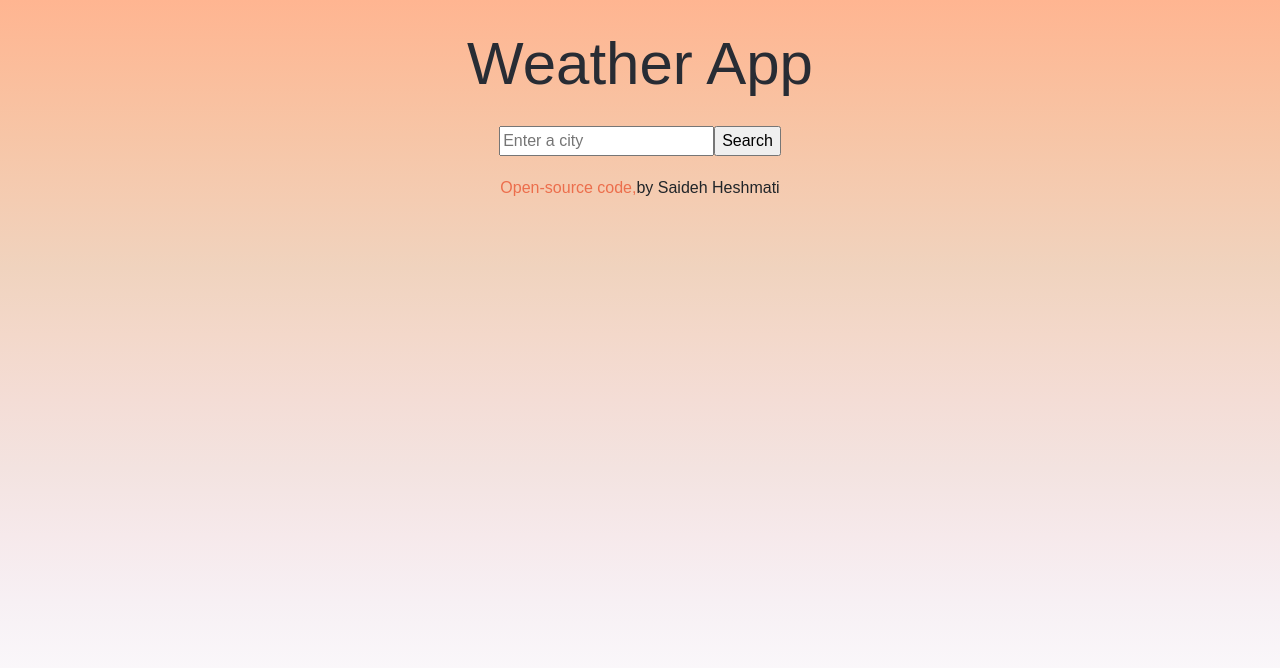
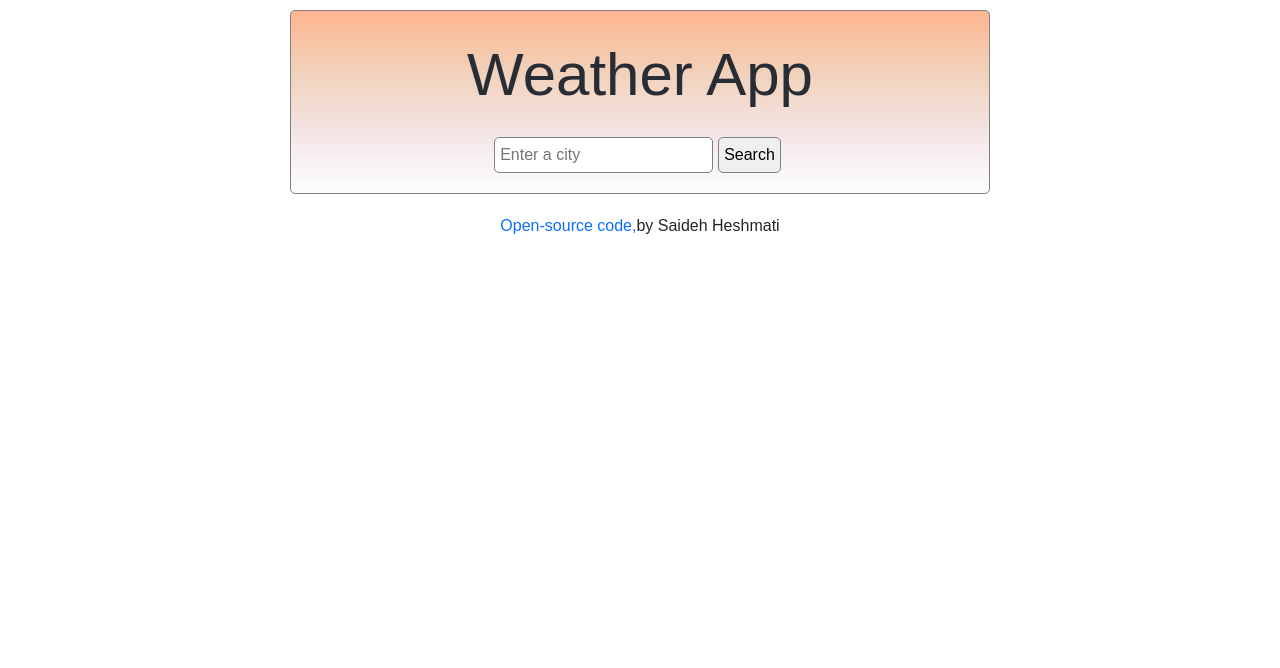
Before and after one commit to sahesh2003/weather-react-app, a React (Create React App) app: page / in a window 1280 px wide. Shown: the top 668 px of the page. Built offline with nearby package versions, Linux system fonts and the light colour scheme.

Commit message:
add weather data

```diff
--- a/src/App.css
+++ b/src/App.css
@@ -1,5 +1,20 @@
 .App {
   text-align: center;
+  max-width: 700px;
+  margin: 0 auto;
+
+}
+.App-header > h1 {
+  font-size: 60px;
+  color: #282c34;
+  font-family: arial, sans-serif;
+  padding-top: 50px;
+}
+
+.App> .container{
+  margin-top: 10px;
+  border: 1px solid grey;
+  border-radius: 5px;
   background-image: linear-gradient(
     to bottom,
     #ffb591,
@@ -16,9 +31,3 @@
     #fefefe
   );
 }
-.App-header > h1 {
-  font-size: 60px;
-  color: #282c34;
-  font-family: arial, sans-serif;
-  padding-top: 50px;
-}
--- a/src/App.js
+++ b/src/App.js
@@ -5,12 +5,14 @@ import Search from "./Search";
 function App() {
   return (
     <div className="App">
-      <header className="App-header">
-        <h1>Weather App</h1>
-        <br />
-        <br />
-        <Search />
-      </header>
+      <div className="container">
+        <div className="App-header">
+          <h1>Weather App</h1>
+          <br />
+          <br />
+          <Search />
+        </div>
+      </div>
       <p className="weather-app link pt-0" id="endNote">
         <a href="https://github.com/sahesh2003/weather-react-app">
           Open-source code,
--- a/src/Search.css
+++ b/src/Search.css
@@ -9,7 +9,6 @@ h1 {
   line-height: 28px;
   margin: 0;
   text-transform: capitalize;
-
 }
 h2 {
   color: #7c7c7c;
@@ -37,63 +36,60 @@ li {
 }
 
 .weather-app {
-  border: 1px solid #dadde1;
-  padding: 15px;
+  /* padding: 10px; */
   margin: 20px auto;
   border-radius: 10px;
   max-width: 600px;
-  height: 70vh;
-  background-image: linear-gradient(
-    to bottom,
-    #ffb591,
-    #fbbd9b,
-    #f7c5a6,
-    #f4ccb2,
-    #f0d3be,
-    #f3d8ca,
-    #f4ddd6,
-    #f3e3e0,
-    #f6e9eb,
-    #f7f0f4,
-    #faf7fa,
-    #fefefe
-  );
-}
-.input {
-  border: none;
-}
-.btn {
-  background-color: #ec6e4c;
-  border: none;
-}
-.btn:hover {
-  background-color: #7c7c7c;
+  height: 60vh;
 }
 
+.description {
+  color: #7c7c7c;
+  font-size: 18px;
+  font-weight: 100;
+  line-height: 20px;
+  list-style: none;
+  text-align: left;
+  margin-bottom: 20px;
+}
+.icon-temp{
+    height: fit-content;
+}
 .weather-icon {
-  height: 68px;
-  width: 68px;
-  margin-right: 10px;
+  width: 88px;
+  margin-right: 5px;
+  align-items: center;
 }
-
+.weather-icon > img {
+  align-items: center;
+  margin: 0;
+}
 .temperature {
   color: rgb(33, 33, 33);
   font-size: 60px;
   font-weight: 400;
-  line-height: 1;
+  /* line-height: 1; */
   margin-right: 0;
   padding-right: 0;
 }
 
 .units {
   position: relative;
-  /* top: -34px; */
-  font-size: 16px;
+  top: -30px;
+  font-size: 20px;
   padding-left: 0;
 }
-
+.humidity{
+    text-align: right;
+}
 .search-form {
   margin-bottom: 20px;
+}
+.search-form > input {
+  border-radius: 5px;
+  padding: 5px;
+  margin-right: 5px;
+  border: 1px solid gray;
 }
 #weatherName {
   text-transform: capitalize;
@@ -158,12 +154,12 @@ a {
 .min {
   opacity: 0.6;
 }
-#endNote {
+/* #endNote {
   background-image: none;
-}
-#endNote > a {
+} */
+/* #endNote > a {
   color: #ec6e4c;
-}
-#endNote > a:hover {
+} */
+/* #endNote > a:hover {
   color: #8d8b8b;
-}
+} */
--- a/src/Search.js
+++ b/src/Search.js
@@ -5,24 +5,36 @@ import "./Search.css";
 import "bootstrap/dist/css/bootstrap.min.css";
 
 export default function Search() {
-  let [loaded, setLoad] = useState(false);
+  const [weatherData, setWeatherData] = useState({ ready: false });
+  //   let [loaded, setLoad] = useState(false);
   let [city, changeCity] = useState(null);
-  let [tempreture, setTempreture] = useState(null);
-  let [description, setDescription] = useState(null);
-  let [humidity, setHumidity] = useState(null);
-  let [wind, setWind] = useState(null);
-  let [icon, setIcon] = useState(null);
-  let imgUrl = `http://openweathermap.org/img/wn/${icon}@2x.png`;
+  //   let [tempreture, setTempreture] = useState(null);
+  //   let [description, setDescription] = useState(null);
+  //   let [humidity, setHumidity] = useState(null);
+  //   let [wind, setWind] = useState(null);
+  //   let [icon, setIcon] = useState(null);
+  let imgUrl = `http://openweathermap.org/img/wn/${weatherData.icon}@2x.png`;
 
   function showTempreture(response) {
-    setTempreture(Math.round(response.data.main.temp));
-    setDescription(response.data.weather[0].description);
-    setHumidity(response.data.main.humidity);
-    setWind(response.data.wind.speed);
-    setIcon(response.data.weather[0].icon);
+    setWeatherData({
+      ready: true,
+      coordinates: response.data.coord,
+      temperature: Math.round(response.data.main.temp),
+      humidity: response.data.main.humidity,
+      //   date: new Date(response.data.dt * 1000),
+      description: response.data.weather[0].description,
+      icon: response.data.weather[0].icon,
+      wind: Math.round(response.data.wind.speed),
+      city: response.data.name,
+    });
+    // setTempreture(Math.round(response.data.main.temp));
+    // setDescription(response.data.weather[0].description);
+    // setHumidity(response.data.main.humidity);
+    // setWind(Math.round(response.data.wind.speed));
+    // setIcon(response.data.weather[0].icon);
   }
   function showWeather(city) {
-    setLoad(true);
+    // setLoad(true);
     let url = `https://api.openweathermap.org/data/2.5/weather?q=${city}&appid=8cd9be374c7c96c39a9fe73f4bf2f055&units=metric`;
     axios.get(url).then(showTempreture);
     <Weather city={city} />;
@@ -40,26 +52,38 @@ export default function Search() {
       <input type="submit" value="Search" onClick={Submit} />
     </form>
   );
-  if (loaded) {
+  if (weatherData.ready) {
+    console.log(imgUrl);
     return (
       <div className="weather-app">
         {form}
-        <div>
-          <ul>
-            <h2 id="city">{city}</h2>
-            <li>Tempreture: {tempreture}°C</li>
-            <li>Description: {description}</li>
-            <li>Humidity: {humidity}%</li>
-            <li>Wind: {wind}km/h</li>
-            <li>
-              <img src={imgUrl} alt={description} />
-            </li>
-          </ul>
+        <div className="container">
+          <div className="row">
+            <div className="col-12">
+              <h2 id="city">{weatherData.city}</h2>
+              <h3 className="description">{weatherData.description}</h3>
+            </div>
+            <div className="col-6">
+              <div className="row icon-temp">
+                <div className="col-3 weather-icon">
+                  <img src={imgUrl} alt={weatherData.description} />
+                </div>
+                <div className="col-3">
+                  <span className="temperature">{weatherData.temperature}</span>
+                  <span className="units">°C</span>
+                </div>
+              </div>
+            </div>
+
+            <div className="col-6 humidity">
+              <li>Humidity: {weatherData.humidity}%</li>
+              <li>Wind: {weatherData.wind} km/h</li>
+            </div>
+          </div>
         </div>
       </div>
     );
   } else {
     return form;
-
   }
 }
--- a/src/index.css
+++ b/src/index.css
@@ -1,13 +1,3 @@
 body {
-  margin: 0;
-  font-family: -apple-system, BlinkMacSystemFont, 'Segoe UI', 'Roboto', 'Oxygen',
-    'Ubuntu', 'Cantarell', 'Fira Sans', 'Droid Sans', 'Helvetica Neue',
-    sans-serif;
-  -webkit-font-smoothing: antialiased;
-  -moz-osx-font-smoothing: grayscale;
+
 }
-
-code {
-  font-family: source-code-pro, Menlo, Monaco, Consolas, 'Courier New',
-    monospace;
-}
--- a/src/index.js
+++ b/src/index.js
@@ -3,6 +3,7 @@ import ReactDOM from 'react-dom/client';
 import './index.css';
 import App from './App';
 import reportWebVitals from './reportWebVitals';
+import "bootstrap/dist/css/bootstrap.min.css";
 
 
 const root = ReactDOM.createRoot(document.getElementById('root'));
```
